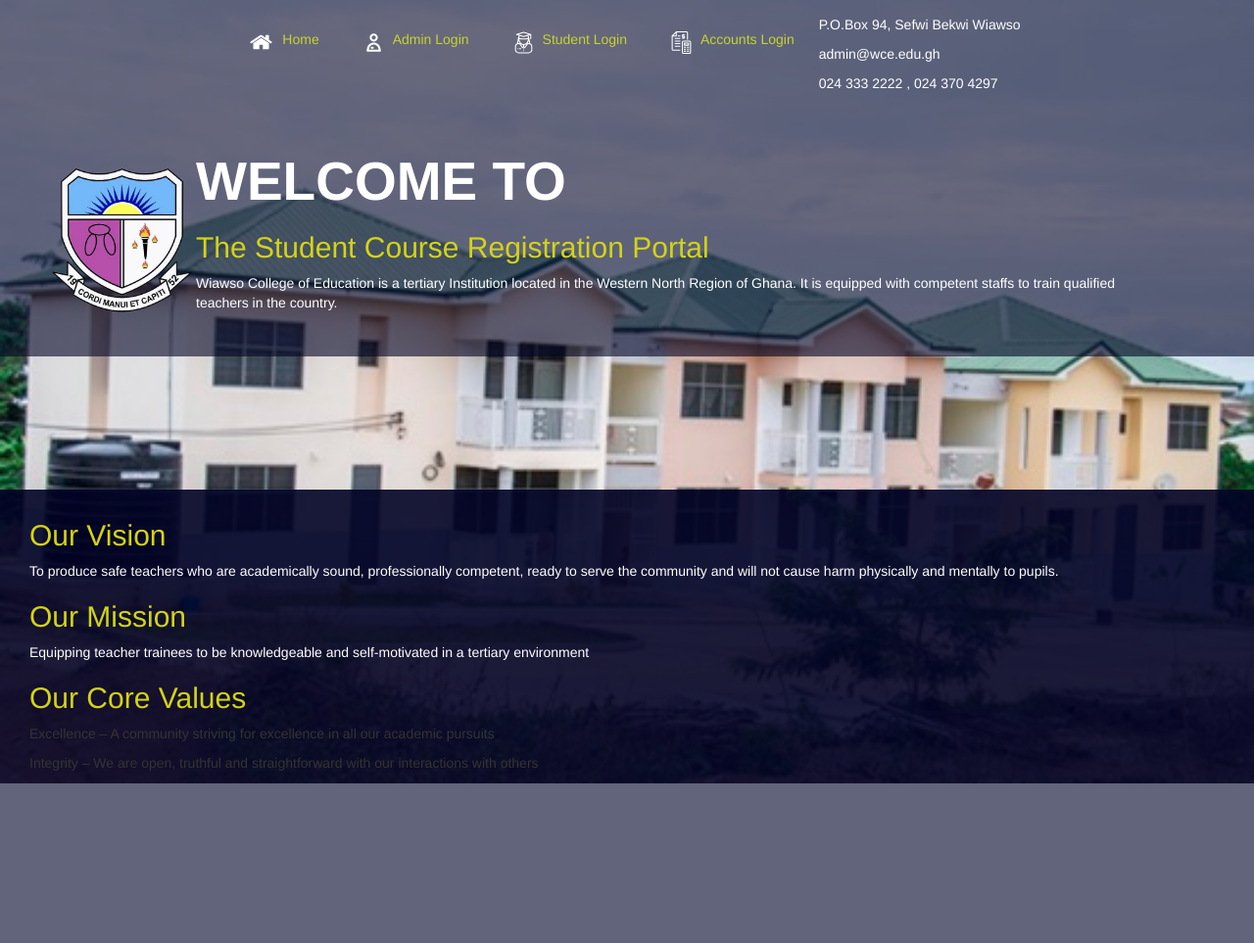
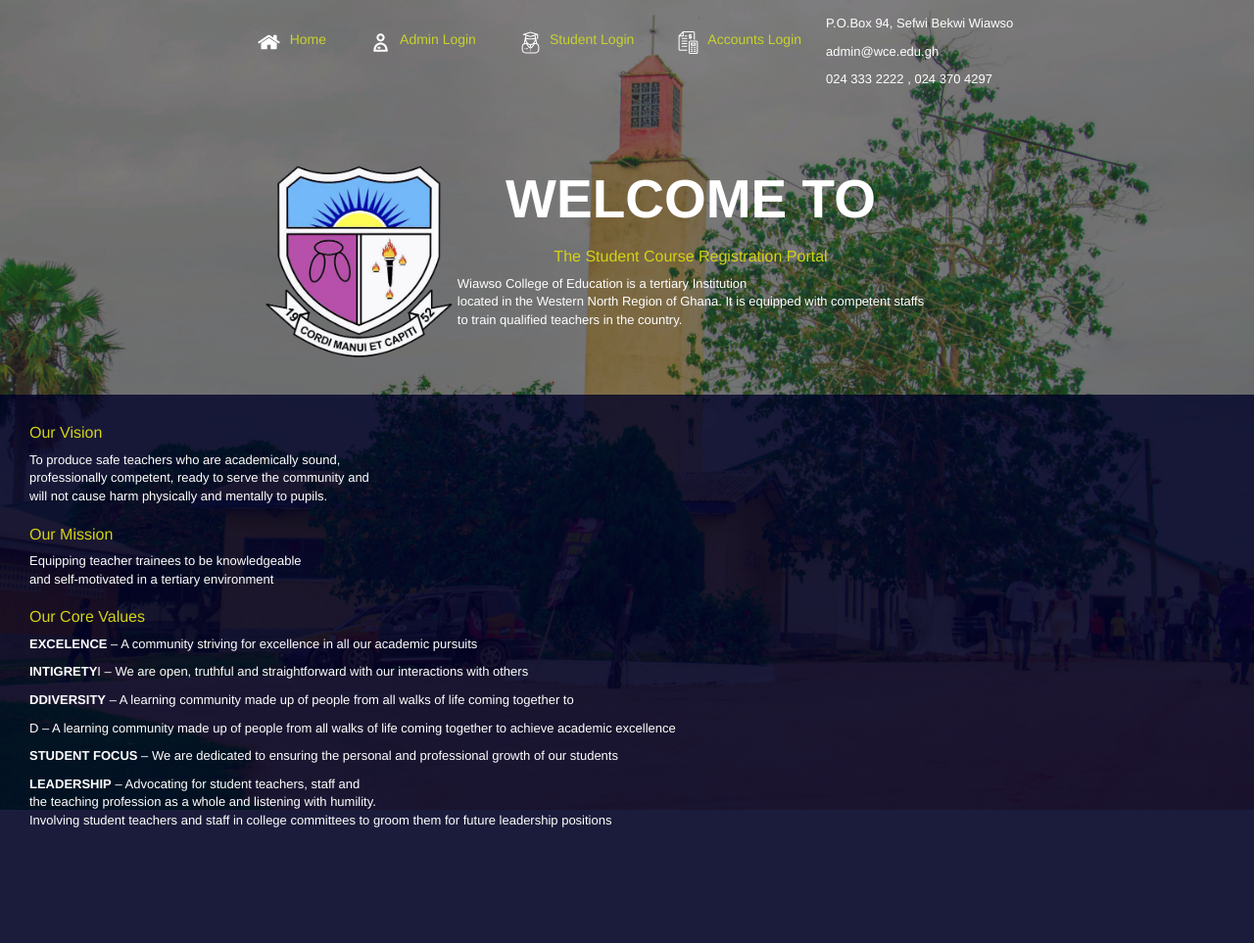
Before and after one commit to CobbyElsonfx/Course-Registration-Portal, a PHP site: page /onlinecourse/home.php in a window 1280 px wide. Shown: the whole page at 98% size. Before the commit the page ends 800 px from the top, so only its background shows below. Run offline with PHP 8.4, Linux system fonts and the light colour scheme.

Commit message:
homepage

```diff
--- a/onlinecourse/assets/css/home_page.css
+++ b/onlinecourse/assets/css/home_page.css
@@ -1,5 +1,5 @@
 body {
-    background-image: url(../img/schoolBuilding.jpg);
+    background-image: url(../img/bk.jpg);
     background-repeat: no-repeat;
     background-position: center;
     background-size: cover;
@@ -7,12 +7,15 @@ body {
     height: 100vh;
 }
 header {
-    background-color: rgba(3, 4, 38,0.6);
+    background-color: rgba(42, 42, 44, 0.6);
+    width: 100%;
+    height: -100%;
 }
 
 .navLink a {
     color: rgb(200, 211, 45);
     text-decoration: none
+
 }
 
 .content-wrapper {
@@ -21,7 +24,8 @@ header {
 
 /* Logo styles */
 .logo {
-    width: 150px;
+    width: 200px;
+    align-items: normal;
 }
 
 /* Welcome section styles */
@@ -29,15 +33,25 @@ header {
     font-size: 5.5rem;
     font-weight: 900;
     color: white;
+    text-align: center;
 
 }
 
 h2 {
     color: #d3d316;
+    font-size: medium;
+
 }
-
+.hh{
+    text-align: center;
+}
+.school{
+    text-align: justify;
+    text-align: 40px;
+}
 p {
     color: #ffffff;
+    font-size: small;
 }
 
 section {
@@ -50,7 +64,14 @@ ul {
     /* Remove bullet points */
     padding: 0;
 }
+/* Core Values styles */
+.corevalue{
+font-size: small;
+vertical-align: auto;
+color: #ffffff;
+padding: auto;
 
+}
 li {
     margin-bottom: 10px;
     /* Add space between list items */
@@ -195,9 +216,11 @@ li {
 
 
 .footerHome {
-    position: fixed;
+    position: relative;
     bottom: 0;
-    height: 30rem;
+    top: -20px;
+    height: 70%;
+    width: 100%;
     background-color: rgba(3, 4, 38,0.9);
     padding: 1rem 3rem 1rem 3rem;
 }
--- a/onlinecourse/assets/css/style.css
+++ b/onlinecourse/assets/css/style.css
@@ -195,7 +195,7 @@ header {
 
 /* navbar stylings start */
 .navbarHeader {
-    background-color: rgb(2, 3, 37);
+    background-color: rgb(28, 28, 31);
 }
 
 /* navbar stylings end */
--- a/onlinecourse/home.php
+++ b/onlinecourse/home.php
@@ -29,7 +29,7 @@ include("includes/config.php");
 </head>
 
 <body>
-    <header class="p-4 homePageBackground  ">
+   <header class="p-4 homePageBackground  ">
         <div class="container d-flex  flex-column  align-items-center  ">
             <div class="d-flex flex-wrap align-items-center justify-content-center justify-content-lg-start">
 
@@ -43,7 +43,7 @@ include("includes/config.php");
                     <img class="studentIcon" src="/assets/img/accounting.svg">
                     <li class="navLink px-3 py-2"><a href="account_office_panel.php">Accounts Login</a></li>
                     <li>
-                        <div>
+                        <div class ='address'>
                             <p>P.O.Box 94, Sefwi Bekwi Wiawso</p>
                             <p>admin@wce.edu.gh</p>
                             <p>024 333 2222 , 024 370 4297</p>
@@ -62,13 +62,13 @@ include("includes/config.php");
                     <caption>
                         <h1 class="welcomeHome">WELCOME TO</h1>
                     </caption>
-                    <div>
+                    <div class='hh'>
                         <h2>The Student Course Registration Portal</h2>
                     </div>
-                    <div>
+                    <div class='school'>
                         <p>
-                            Wiawso College of Education is a tertiary Institution located in the Western North Region of
-                            Ghana. It is equipped with competent staffs to train qualified teachers in the country.
+                            Wiawso College of Education is a tertiary Institution <br>located in the Western North Region of
+                            Ghana. It is equipped with competent staffs <br>to train qualified teachers in the country.
                         </p>
                     </div>
                 </div>
@@ -83,8 +83,8 @@ include("includes/config.php");
             <div>
                 <h2>Our Vision</h2>
                 <p>
-                    To produce safe teachers who are academically sound, professionally competent, ready to serve the
-                    community and will not cause harm physically and mentally to pupils.
+                    To produce safe teachers who are academically sound, <br>professionally competent, ready to serve the
+                    community and <br>will not cause harm physically and mentally to pupils.
 
                 </p>
             </div>
@@ -92,25 +92,28 @@ include("includes/config.php");
             <div>
                 <h2>Our Mission</h2>
                 <p>
-                    Equipping teacher trainees to be knowledgeable and self-motivated in a tertiary environment
+                    Equipping teacher trainees to be knowledgeable <br>and self-motivated in a tertiary environment
 
                 </p>
             </div>
-            <div>
-                <h2>Our Core Values</h2>
+
+
+            <div class="corevalue">
+                <h2 >Our Core Values</h2>
                 <p>
                 <ul>
-                    <li>Excellence – A community striving for excellence in all our academic pursuits
+                    <li><b>EXCELENCE</b> – A community striving for excellence in all our academic pursuits
                     </li>
-                    <li>Integrity – We are open, truthful and straightforward with our interactions with others
+                    <li><b>INTIGRETY</b>I – We are open, truthful and straightforward with our interactions with others
                     </li>
-                    <li>Diversity – A learning community made up of people from all walks of life coming together to
+                    <li><b>DDIVERSITY</b> – A learning community made up of people from all walks of life coming together to
+                    <li><b></b>D – A learning community made up of people from all walks of life coming together to
                         achieve academic excellence</li>
-                    <li>Student focus – We are dedicated to ensuring the personal and professional growth of our
+                    <li><b>STUDENT FOCUS</b> – We are dedicated to ensuring the personal and professional growth of our
                         students
                     </li>
-                    <li>Leadership – Advocating for student teachers, staff and the teaching profession as a whole and
-                        listening with humility. Involving student teachers and staff in college committees to groom
+                    <li><b>LEADERSHIP</b> – Advocating for student teachers, staff and <br>the teaching profession as a whole and
+                        listening with humility. <br>Involving student teachers and staff in college committees to groom
                         them for future leadership positions</li>
                 </ul>
                 </p>
```
Also changed, not shown: onlinecourse/assets/img/bk.jpg (added), onlinecourse/studentphoto/bk.jpg (added).
